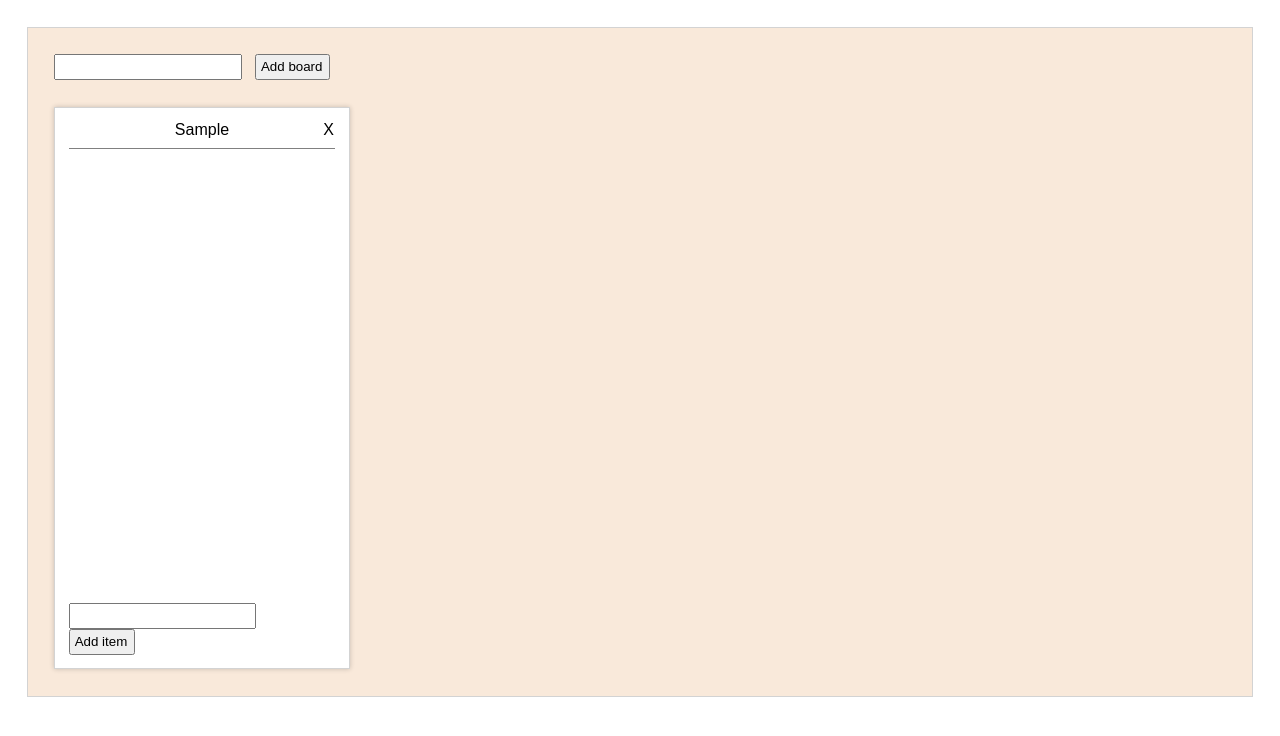
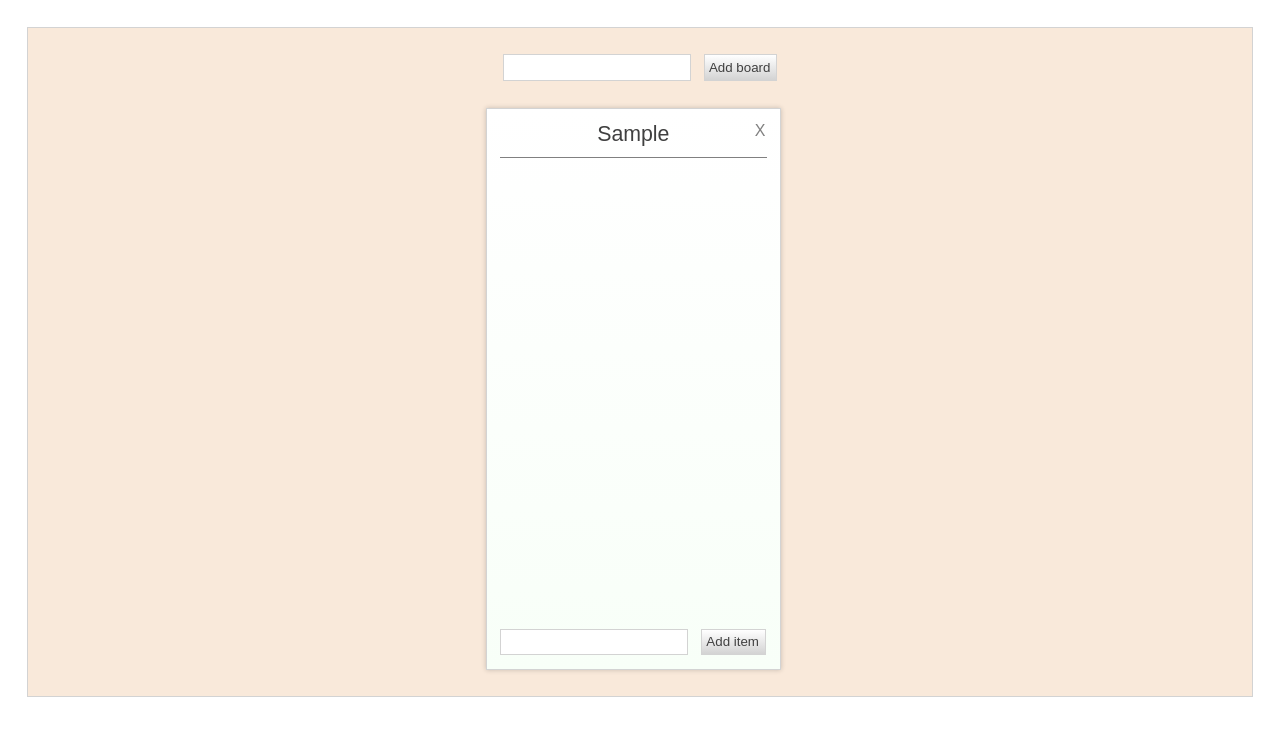
Before and after one commit to ragzter/flower, a React (Create React App) app: page / in a window 1280 px wide. Both pictures are taken after typing "Sample" into the empty fields and a click on the button "Add board". Shown: the top 736 px of the page. Built offline with nearby package versions, Linux system fonts and the light colour scheme.

Commit message:
Made various design changes.

```diff
--- a/src/App.js
+++ b/src/App.js
@@ -13,6 +13,7 @@ import {
 } from './actions'
 
 const AppContainer = styled.div`
+  display: inline-block;
   padding: 20pt;
   display: flex;
   flex-direction: column;
--- a/src/Board.js
+++ b/src/Board.js
@@ -21,19 +21,22 @@ const StyledBoard = styled.div`
   border: 1pt solid lightgray;
   box-shadow: 0px 0px 5px 0px rgba(0,0,0,0.2);
   padding: 10pt;
-  background-color: white;
+  background: linear-gradient(white, #f8fff8);
 `
 
 const Title = styled.div`
   align-self: flex-start;
+  font-size: 16pt;
   text-align: center;
   border-bottom: 1pt solid gray;
-  padding-bottom: 10pt;
+  padding-bottom: 16pt;
   height: 10pt;
   width: 200pt;
+  color: #404040;
 `
 
 const Item = styled.div`
+  color: #404040;
   padding: 5pt;
   border-bottom: 1pt solid lightgray;
 `
@@ -46,6 +49,10 @@ const RemoveBoardButton = styled.div`
   position: absolute;
   margin-left: 191pt;
   cursor: pointer;
+  color: gray;
+  &:hover {
+    color: red;
+  }
 `
 
 const MoveItemButton = styled.div`
@@ -54,6 +61,10 @@ const MoveItemButton = styled.div`
   font-size: 20pt;
   margin-left: 175pt;
   cursor: pointer;
+  color: gray;
+  &:hover {
+    color: black;
+  }
 `
 
 class Board extends React.Component {
--- a/src/Button.js
+++ b/src/Button.js
@@ -5,7 +5,14 @@ import styled from 'styled-components'
 const StyledButton = styled.button`
   padding-left: 3pt;
   font-size: 13t;
-  height: 19pt;
+  height: 20pt;
+  border: 1px solid lightgray;
+  background: linear-gradient(white, lightgray);
+  outline: none;
+  color: #404040;
+  &:hover {
+    background: linear-gradient(white, #d0ffd0);
+  }
 `
 
 class Button extends React.Component {
--- a/src/HorizontalContainer.js
+++ b/src/HorizontalContainer.js
@@ -4,6 +4,7 @@ import styled from 'styled-components'
 const HorizontalContainer = styled.div`
   display: flex;
   flex-direction: row;
+  margin: auto;
 `
 
 export default HorizontalContainer
--- a/src/Input.js
+++ b/src/Input.js
@@ -3,11 +3,13 @@ import React from 'react';
 import styled from 'styled-components'
 
 const StyledInput = styled.input`
-  width: 133pt;
+  color: #404040;
+  width: 135pt;
   padding-left: 3pt;
   margin-right: 10pt;
   font-size: 13t;
-  height: 15pt;
+  height: 17pt;
+  border: 1px solid lightgray;
 `
 
 class Input extends React.Component {
--- a/src/actions/index.js
+++ b/src/actions/index.js
@@ -11,8 +11,6 @@ export const removeBoard = id => ({
   type: 'REMOVE_BOARD',
   id
 })
-
-let nextItemId = 0
 
 export const addItem = (title, id) => ({
   type: 'ADD_ITEM',
```
